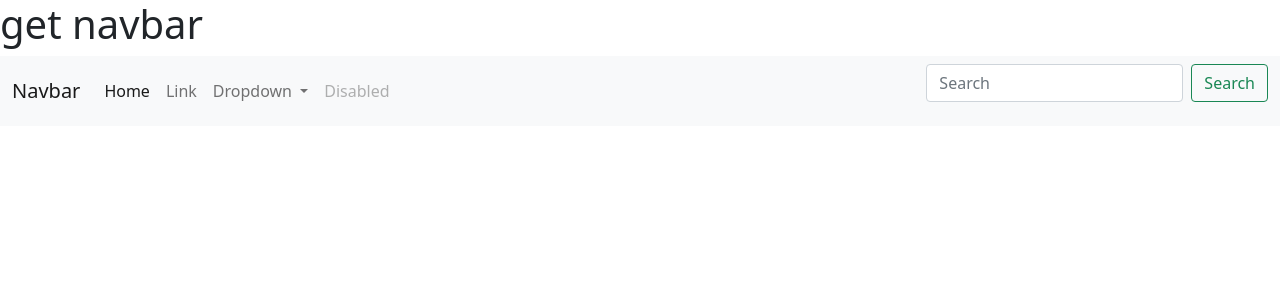
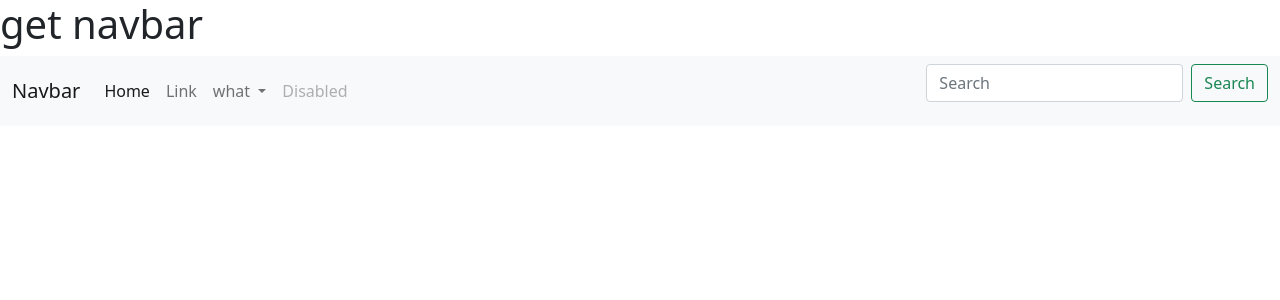
Before and after one commit to dorisep/music_dashboard, a Flask app: template data/templates/navbar.html in a window 1280 px wide. Shown: the top 300 px of the page. Run offline with Flask 2, Linux system fonts and the light colour scheme; the template is opened without the code that fills it, so the values that code supplies are empty.

Commit message:
Update navbar.html
udating navabar

```diff
--- a/data/templates/navbar.html
+++ b/data/templates/navbar.html
@@ -27,11 +27,11 @@
           </li>
           <li class="nav-item dropdown">
             <a class="nav-link dropdown-toggle" href="#" id="navbarDropdown" role="button" data-bs-toggle="dropdown" aria-expanded="false">
-              Dropdown
+              what
             </a>
             <ul class="dropdown-menu" aria-labelledby="navbarDropdown">
-              <li><a class="dropdown-item" href="#">Action</a></li>
-              <li><a class="dropdown-item" href="#">Another action</a></li>
+              <li><a class="dropdown-item" href="#">2007</a></li>
+              <li><a class="dropdown-item" href="#">2008</a></li>
               <li><hr class="dropdown-divider"></li>
               <li><a class="dropdown-item" href="#">Something else here</a></li>
             </ul>
@@ -47,6 +47,6 @@
       </div>
     </div>
   </nav>
-
+  <script src="https://cdn.jsdelivr.net/npm/bootstrap@5.1.1/dist/js/bootstrap.bundle.min.js" integrity="sha384-/bQdsTh/da6pkI1MST/rWKFNjaCP5gBSY4sEBT38Q/9RBh9AH40zEOg7Hlq2THRZ" crossorigin="anonymous"></script>
 </body>
 </html>
```
